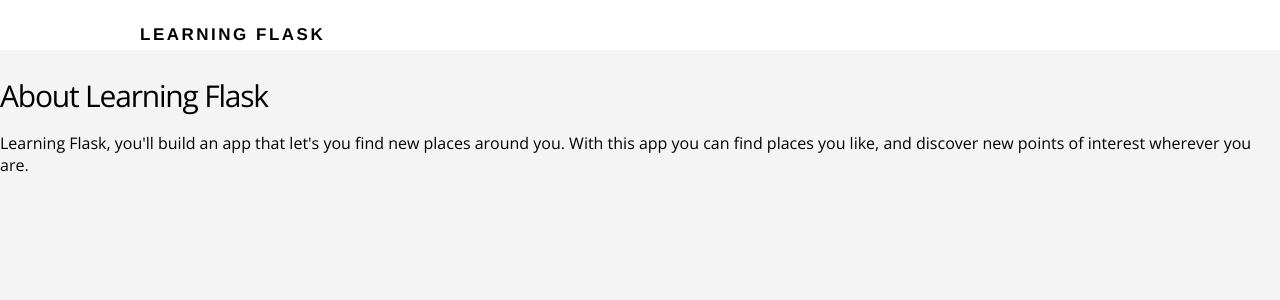
After one commit to kkalkidan/Learning-Flask, a Flask app: page /about in a window 1280 px wide. The commit adds this page. Shown: the top 300 px of the page. Run offline with Flask 2, Linux system fonts and the light colour scheme.

Commit message:
about page and modified routes.py

```diff
--- a/routes.py
+++ b/routes.py
@@ -6,5 +6,9 @@ app = Flask(__name__)
 def index():
     return render_template("index.html")
 
+@app.route("/about")
+def about():
+    return render_template("about.html")
+
 if __name__ =="__main__":
     app.run(debug=True)
--- /dev/null
+++ b/templates/about.html
@@ -0,0 +1,14 @@
+{% extends 'layout.html' %}
+
+{% block content %}
+
+<main class='about-section'>
+  <div class='about-section'>
+    <h2> About Learning Flask </h2>
+    <p> Learning Flask, you'll build an app that let's you find new places
+      around you. With this app you can find places you like, and discover new
+      points of interest wherever you are. </p>
+  </div>
+</main>
+
+{% endblock %}
--- a/templates/index.html
+++ b/templates/index.html
@@ -7,7 +7,7 @@
       <div class='section-content'>
         <h2> Discover Places near you </h2>
         <a href='#' class='btn-primary'> Sign up </a>
-        <a href='#' class='btn-secondary'>Learn More </a>
+        <a href=" {{ url_for('about') }}" class='btn-secondary'>Learn More </a>
       </div>
 
       <div class='section-device'>
```
